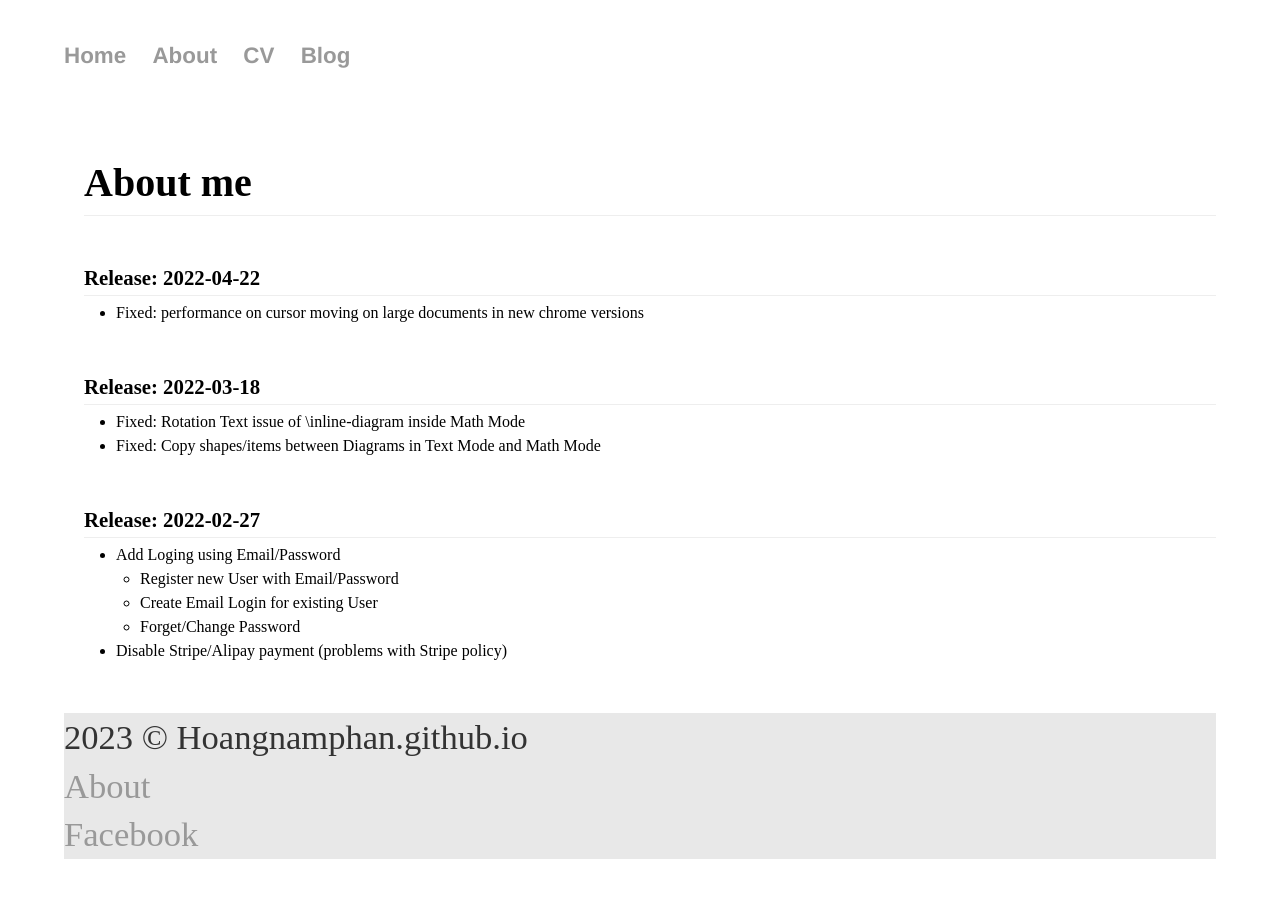
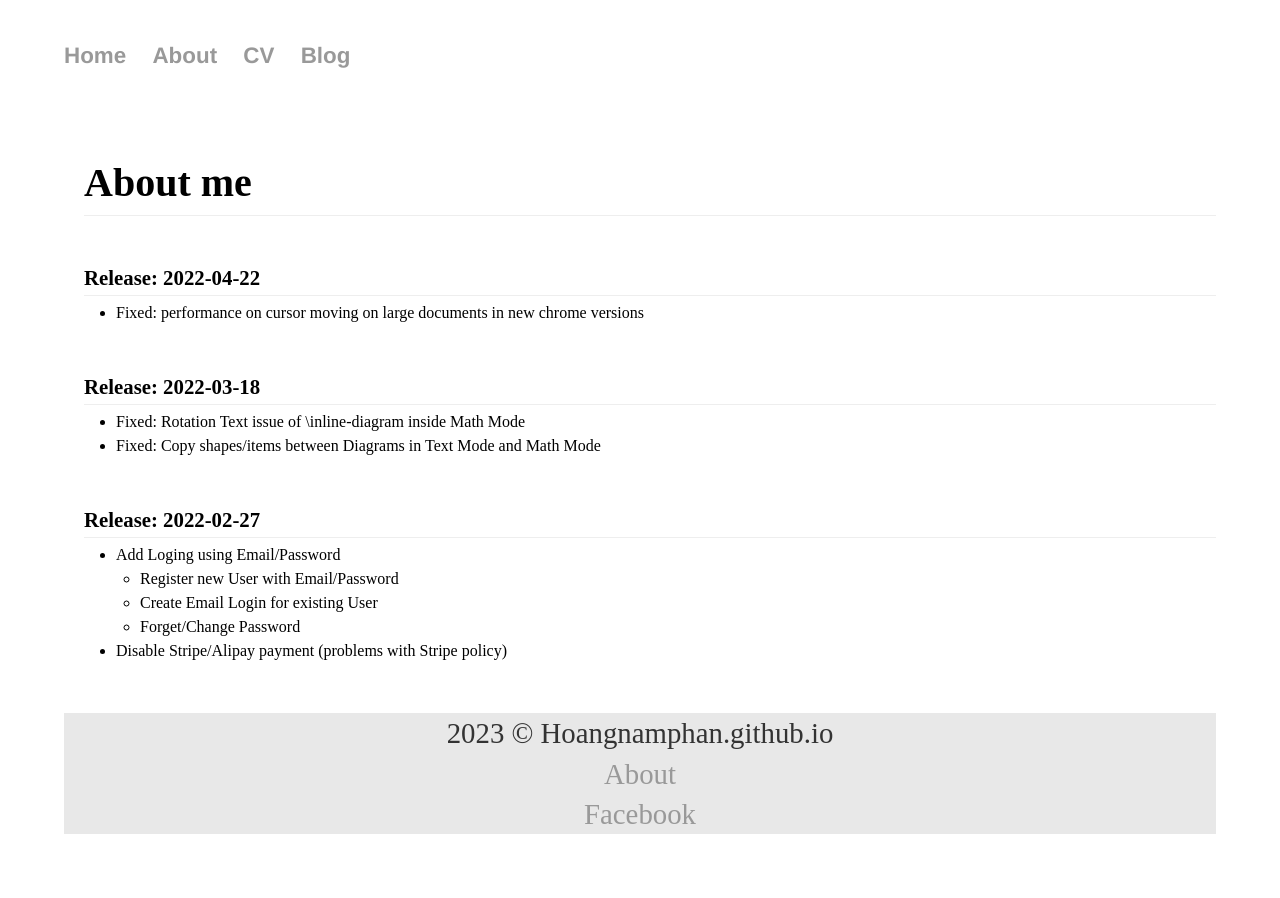
Before and after one commit to hoAngnaMPHan/hoangnamphan.github.io, a Jekyll site: the page built from about.html, in a window 1280 px wide. Built offline with Jekyll 4.4.1, drawn with Linux system fonts in a browser that asks for light colours.

Commit message:
Update default.html

```diff
--- a/_layouts/default.html
+++ b/_layouts/default.html
@@ -25,8 +25,9 @@
 
   <footer style="background: #e8e8e8;
     width: 100%;
-font-size: 1.2em ;
+font-size: 1em ;
     bottom: 0;
+	  text-align: center ;
 	margin-bottom: 0;margin-right: 0;margin-left: 0;">
             <p>
                 2023 &copy; Hoangnamphan.github.io
```
